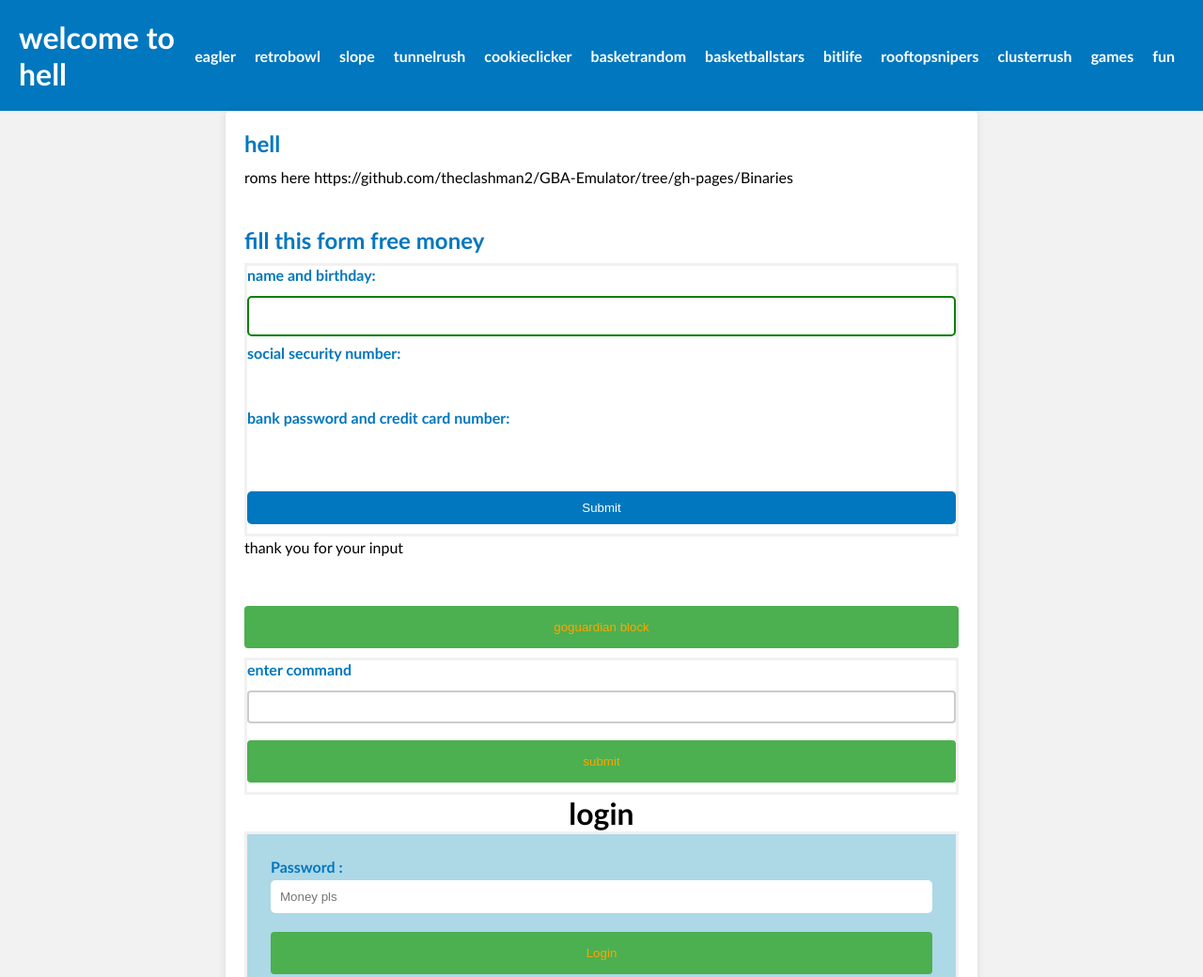
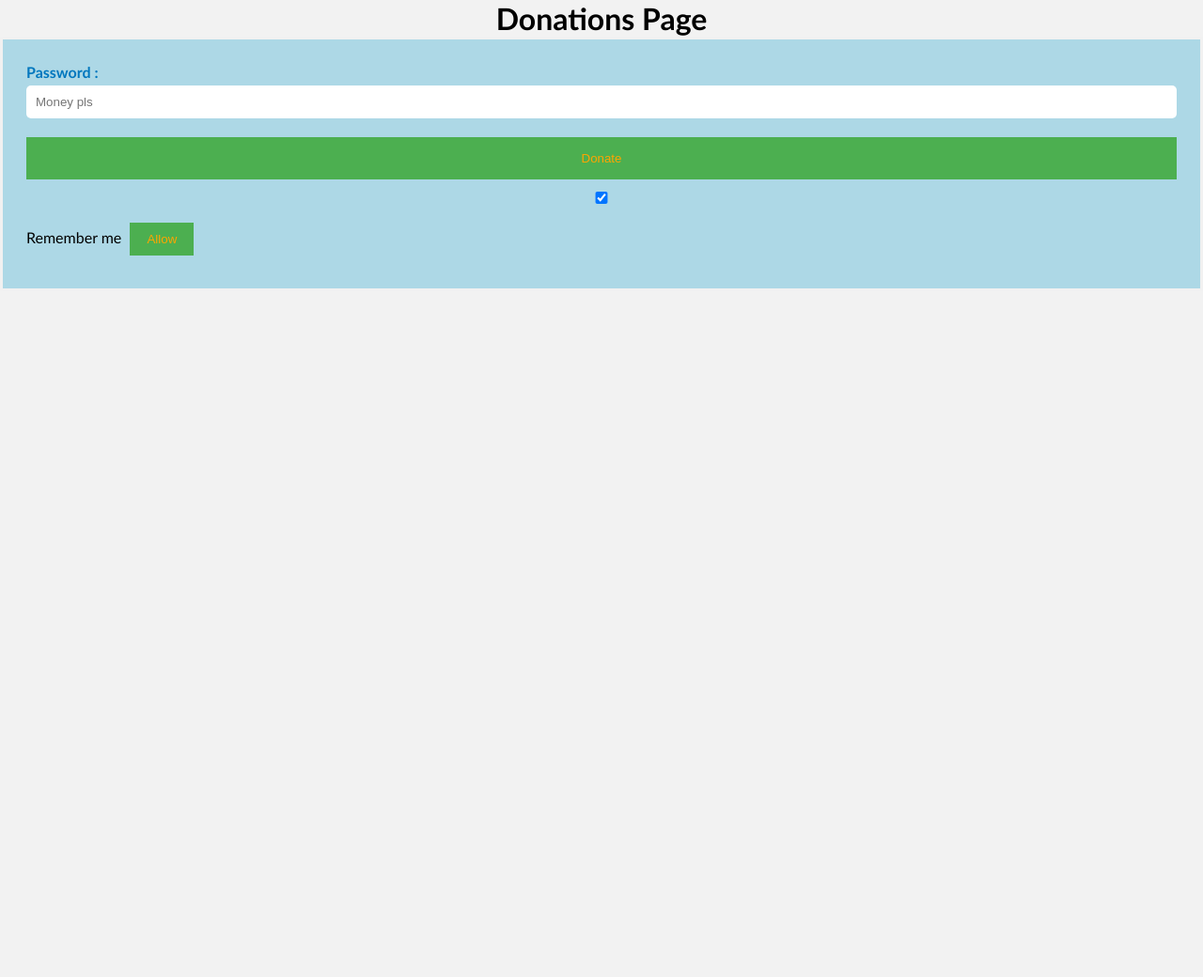
Before and after one commit to IdentifiesAsPen/Bevindooker_Donations, a plain HTML site: page index.html in a window 1280 px wide. Shown: the top 1040 px of the page at 94% size. After the commit the page ends 800 px from the top, so only its background shows below. Drawn offline with Linux system fonts and the light colour scheme.

Commit message:
Update index.html

```diff
--- a/index.html
+++ b/index.html
@@ -6,124 +6,6 @@
 	<link rel="shortcut icon" type="image/jpg" href="https://en.wikipedia.org/wiki/Pornhub#/media/File:Pornhub-logo.svg">
 	<title>Por...</title>
 </head>
-<body>
-	<header>
-		<h1>welcome to hell</h1>
-		<nav>
-			<ul>
-				<li><a href="https://bevindooker.github.io/eaglercrafttest/">eagler</a></li>
-				<li><a href="https://bevindooker.github.io/retrobowl/">retrobowl</a></li>
-				<li><a href="https://bevindooker.github.io/slope/">slope</a></li>
-				<li><a href="https://bevindooker.github.io/tunnelrush/">tunnelrush</a></li>
-				<li><a href="https://bevindooker.github.io/cookieclicker/">cookieclicker</a></li>
-                                <li><a href="https://bevindooker.github.io/basketrandom/">basketrandom</a></li>
-				<li><a href="https://bevindooker.github.io/basketballstars/">basketballstars</a></li>
-				<li><a href="https://bevindooker.github.io/bitlife/">bitlife</a></li>
-				<li><a href="https://bevindooker.github.io/rooftop-snipers/">rooftopsnipers</a></li>
-				<li><a href="https://bevindooker.github.io/cluster-rush/">clusterrush</a></li>
-				<li><a href="https://bevindooker.github.io/games1/">games</a></li>
-				<li><a href="https://bevindooker.github.io/fun/">fun</a></li>
-			</ul>
-		</nav>
-	</header>
-	<main>
-		<section>
-			<h2>hell</h2>
-			<p>roms here https://github.com/theclashman2/GBA-Emulator/tree/gh-pages/Binaries</p>
-		</section>
-		<section>
-			<h2>fill this form free money</h2>
-			<style>
-        		<style>
-        /* Style for the form container */
-        .form-container {
-            max-width: 400px;
-            margin: 0 auto;
-            padding: 20px;
-            border: 2px solid #ccc;
-            border-radius: 5px;
-        }
-
-        /* Style for the input text box */
-        .form-container input[type="text"] {
-            width: 100%;
-            padding: 10px;
-            margin: 5px 0;
-            border: 2px solid #ccc;
-            border-radius: 5px;
-            outline: none; /* Remove the default focus outline */
-        }
-
-        /* Style for the submit button */
-        .form-container input[type="submit"] {
-            width: 100%;
-            padding: 10px;
-            margin-top: 10px;
-            background-color: #4CAF50;
-            color: white;
-            border: none;
-            border-radius: 5px;
-            cursor: pointer;
-        }
-
-        /* Add hover effect to the submit button */
-        .form-container input[type="submit"]:hover {
-            background-color: #45a049;
-        }
-    </style>
-			<form>
-				<label for="name">name and birthday:</label>
-				<input type="text" id="name" name="name"><br>
-
-				<label for="name">social security number:</label>
-				<input type="name" id="name" name="name"><br>
-
-				<label for="name">bank password and credit card number:</label><br>
-				<input type="name" id="name" name="name"><br>
-
-				<input type="submit" value="Submit">
-			</form>
-			<p>thank you for your input<p>
-
-		</section>
-		<a href="https://bevindooker.github.io/money/" target="_blank">
-  		<button type="button">goguardian block</button>
-		</a>
-		<style>
-        /* Style for the text box */
-        #password {
-            padding: 8px;
-            border: 2px solid #ccc;
-            border-radius: 4px;
-            transition: border-color 0.3s ease-in-out;
-        }
-
-        /* Style for the text box when focused */
-        #password:focus {
-            border-color: #007bff; /* Change to the color you want for the highlight effect */
-            outline: none; /* Remove default focus outline */
-        }
-
-        /* Style for the submit button */
-        button {
-            margin-top: 10px;
-            padding: 8px 16px;
-            background-color: #007bff; /* Change to the color you want for the button */
-            color: #fff;
-            border: none;
-            border-radius: 4px;
-            cursor: pointer;
-        }
-    </style>
-</head>
-<body>
-
-<!-- The password input form -->
-<form id="passwordForm">
-    <label for="password">enter command</label>
-    <input type="password" id="password" required>
-    <button type="submit">submit</button>
-</form>
 
 <script>
     document.getElementById("passwordForm").onsubmit = function(event) {
@@ -196,14 +78,14 @@ button {
 </style>
 </head>
 <body>
-    <center> <h1> login </h1> </center>
+    <center> <h1> Donations Page </h1> </center>
     <form>
         <div class="container">
             <label>Password : </label>
             <input type="MONEY" placeholder="Money pls" name="donation amount" required>
-            <button type="submit">Login</button>
-            <input type="checkbox" checked="checked"> Remember me 4 future donation
-            <button type="button" class="cancelbtn"> Cancel</button>
+            <button type="submit">Donate</button>
+            <input type="checkbox" checked="checked"> Remember me
+            <button type="button" class="cancelbtn"> Allow </button>
         </div>
     </form
 </body>
```
